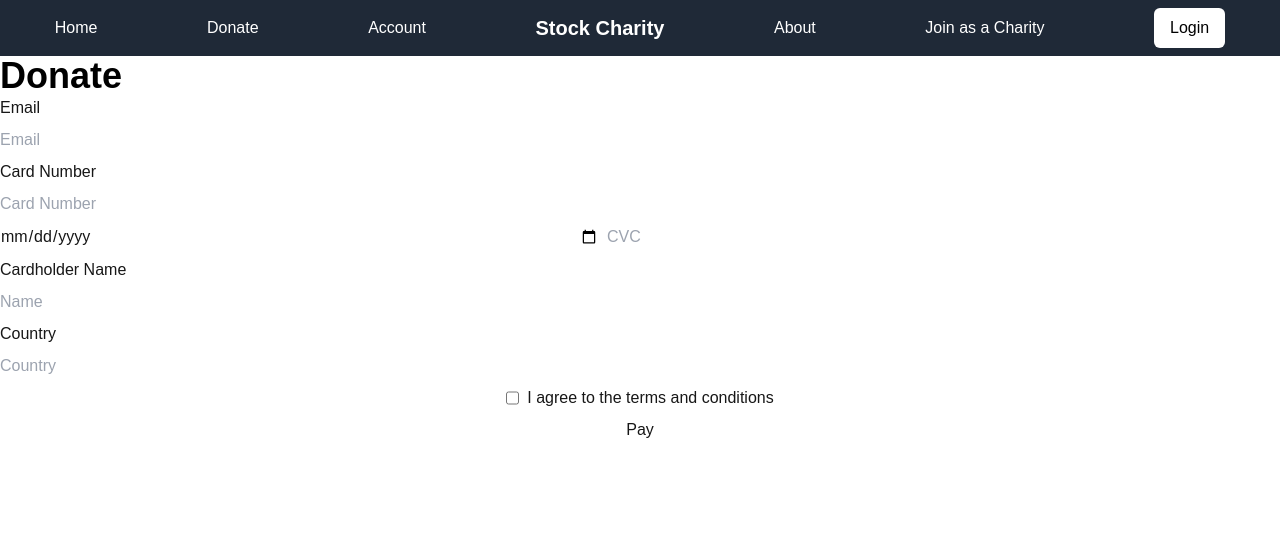
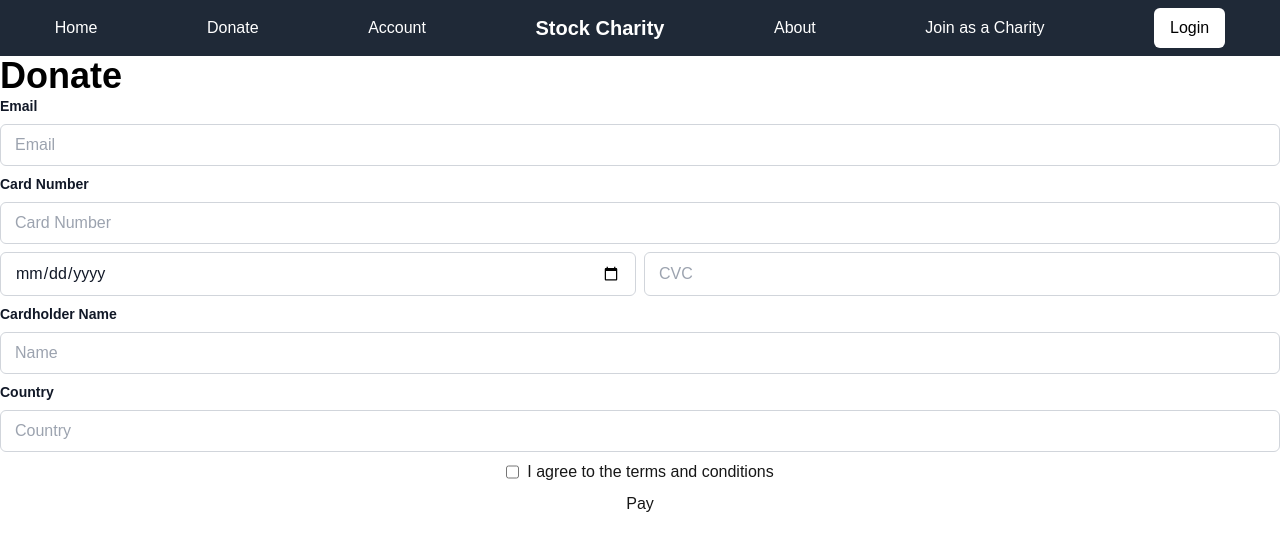
Before and after one commit to utmgdsc/StockCharity, a Next.js app in the folder webapp/: page /donate in a window 1280 px wide. Shown: the top 550 px of the page. Built offline with nearby package versions, Linux system fonts and the light colour scheme.

Commit message:
form styling changes

```diff
--- a/webapp/src/globals.css
+++ b/webapp/src/globals.css
@@ -45,3 +45,13 @@ h3 {
 .card-grey {
   @apply bg-gray-200 rounded-lg shadow-md p-4 flex items-center justify-center text-gray-500;
 }
+
+@layer components {
+  .label-style {
+      @apply block text-sm font-semibold text-gray-900;
+  }
+
+  .input-style {
+    @apply block w-full rounded-md border border-gray-300 bg-white px-3.5 py-2 text-gray-900 placeholder-gray-400 focus:outline-none focus:ring-2 focus:ring-cyan-600 focus:ring-offset-2;
+}
+}
--- a/webapp/src/pages/charity-signup.tsx
+++ b/webapp/src/pages/charity-signup.tsx
@@ -32,8 +32,7 @@ const CharitySignUp: React.FC = () => {
           <div>
             <label
               htmlFor="first-name"
-              className="block text-sm font-semibold text-gray-900"
-            >
+              className="label-style"              >
               First name
             </label>
             <div className="mt-2.5">
@@ -42,15 +41,15 @@ const CharitySignUp: React.FC = () => {
                 name="first-name"
                 id="first-name"
                 autoComplete="given-name"
-                className="block w-full rounded-md border border-gray-300 bg-white px-3.5 py-2 text-gray-900 placeholder-gray-400 focus:outline-none focus:ring-2 focus:ring-cyan-600 focus:ring-offset-2"
+                className="input-style"
               />
             </div>
           </div>
           <div>
             <label
               htmlFor="last-name"
-              className="block text-sm font-semibold text-gray-900"
-            >
+              className="label-style"
+              >
               Last name
             </label>
             <div className="mt-2.5">
@@ -59,15 +58,15 @@ const CharitySignUp: React.FC = () => {
                 name="last-name"
                 id="last-name"
                 autoComplete="family-name"
-                className="block w-full rounded-md border border-gray-300 bg-white px-3.5 py-2 text-gray-900 placeholder-gray-400 focus:outline-none focus:ring-2 focus:ring-cyan-600 focus:ring-offset-2"
+                className="input-style"
               />
             </div>
           </div>
           <div className="sm:col-span-2">
             <label
               htmlFor="company"
-              className="block text-sm font-semibold text-gray-900"
-            >
+              className="label-style"
+              >
               Charity Name
             </label>
             <div className="mt-2.5">
@@ -76,15 +75,15 @@ const CharitySignUp: React.FC = () => {
                 name="company"
                 id="company"
                 autoComplete="organization"
-                className="block w-full rounded-md border border-gray-300 bg-white px-3.5 py-2 text-gray-900 placeholder-gray-400 focus:outline-none focus:ring-2 focus:ring-cyan-600 focus:ring-offset-2"
+                className="input-style"
               />
             </div>
           </div>
           <div className="sm:col-span-2">
             <label
               htmlFor="email"
-              className="block text-sm font-semibold text-gray-900"
-            >
+              className="label-style"
+              >
               Email
             </label>
             <div className="mt-2.5">
@@ -93,15 +92,15 @@ const CharitySignUp: React.FC = () => {
                 name="email"
                 id="email"
                 autoComplete="email"
-                className="block w-full rounded-md border border-gray-300 bg-white px-3.5 py-2 text-gray-900 placeholder-gray-400 focus:outline-none focus:ring-2 focus:ring-cyan-600 focus:ring-offset-2"
+                className="input-style"
               />
             </div>
           </div>
           <div className="sm:col-span-2">
             <label
               htmlFor="phone-number"
-              className="block text-sm font-semibold text-gray-900"
-            >
+              className="label-style"
+              >
               Phone number
             </label>
             <div className="mt-2.5">
@@ -130,8 +129,8 @@ const CharitySignUp: React.FC = () => {
           <div className="sm:col-span-2">
             <label
               htmlFor="message"
-              className="block text-sm font-semibold text-gray-900"
-            >
+              className="label-style"
+              >
               Message
             </label>
             <div className="mt-2.5">
@@ -139,7 +138,7 @@ const CharitySignUp: React.FC = () => {
                 name="message"
                 id="message"
                 rows={4}
-                className="block w-full rounded-md border border-gray-300 bg-white px-3.5 py-2 text-gray-900 placeholder-gray-400 focus:outline-none focus:ring-2 focus:ring-cyan-600 focus:ring-offset-2"
+                className="input-style"
               ></textarea>
             </div>
           </div>
--- a/webapp/src/pages/donate.tsx
+++ b/webapp/src/pages/donate.tsx
@@ -5,18 +5,20 @@ const Donate = (): JSX.Element => (
     <h1>Donate</h1>
     <form className="flex flex-col gap-2">
       {/* Placeholder form until we try to integrate with stripe */}
-      <label htmlFor="email">Email</label>
-      <input id="email" type="email" placeholder="Email" />
-      <label htmlFor="card-number">Card Number</label>
-      <input id="card-number" type="number" placeholder="Card Number" />
+      <label
+      className="label-style"
+      htmlFor="email">Email</label>
+      <input id="email" type="email" className = 'input-style' placeholder="Email" />
+      <label className="label-style" htmlFor="card-number">Card Number</label>
+      <input id="card-number" className = 'input-style' type="number" placeholder="Card Number" />
       <div className="flex flex-row gap-x-2">
-        <input className="grow" type="date" />
-        <input className="grow" type="number" placeholder="CVC" />
+        <input className = 'input-style grow' type="date" />
+        <input className="input-style grow" type="number" placeholder="CVC" />
       </div>
-      <label htmlFor="name">Cardholder Name</label>
-      <input id="name" type="text" placeholder="Name" />
-      <label htmlFor="country">Country</label>
-      <input id="country" type="text" placeholder="Country" />
+      <label className="label-style" htmlFor="name">Cardholder Name</label>
+      <input id="name" type="text" className = 'input-style' placeholder="Name" />
+      <label className="label-style" htmlFor="country">Country</label>
+      <input id="country" type="text" className = 'input-style' placeholder="Country" />
       <div className="flex gap-x-2 m-auto">
           <input id="terms" type="checkbox" />
           <label htmlFor="terms">I agree to the terms and conditions</label>
```
